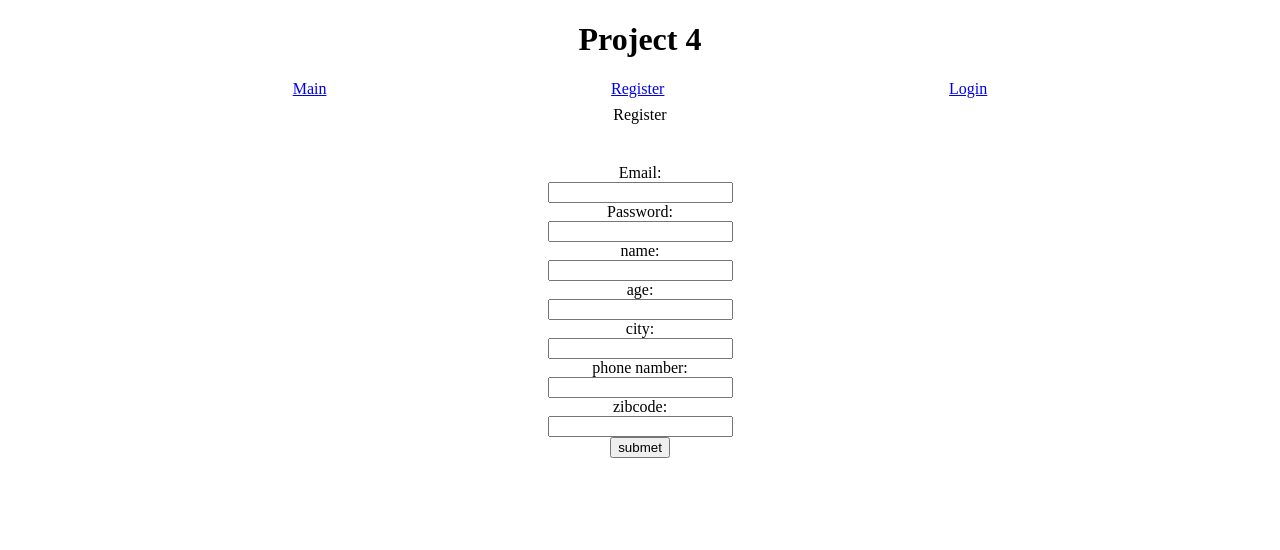
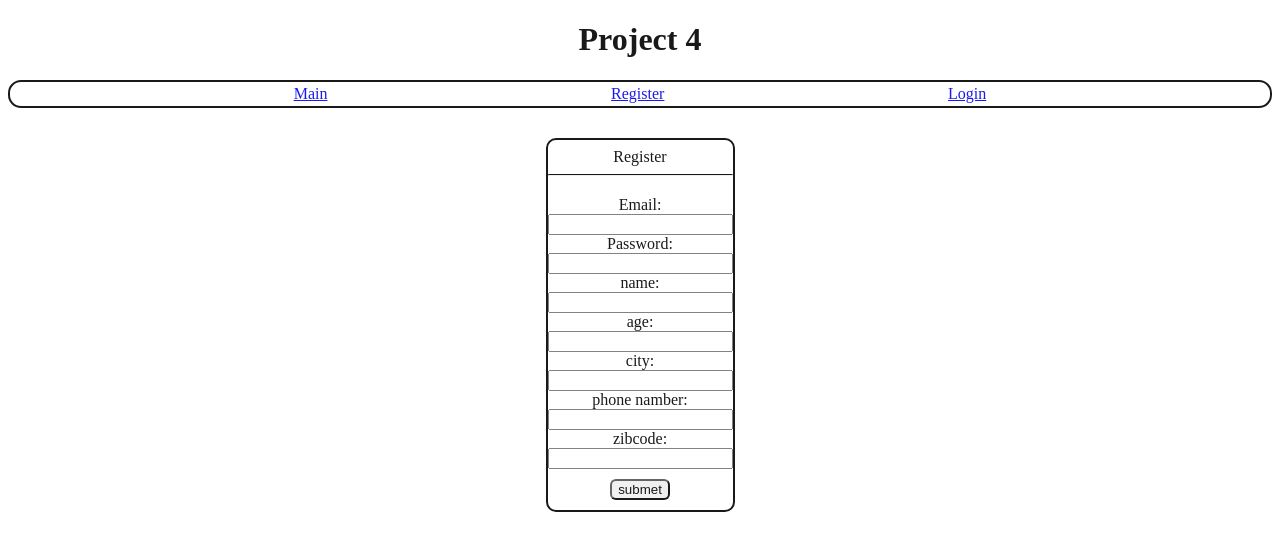
Before and after one commit to C7-AhmadTIsmail/MERAKI_Academy_Project_4, a React (Create React App) app in the folder frontend/: page /Register in a window 1280 px wide. Shown: the top 550 px of the page. Built offline with nearby package versions, Linux system fonts and the light colour scheme; the HTML template or start-up script is replaced by a standard one.

Commit message:
22. frontend basic css  to faverite page  (main page 20%) login and register css  (back end)

```diff
--- a/frontend/src/App.css
+++ b/frontend/src/App.css
@@ -1,3 +1,32 @@
 body{
     text-align: center;
+    margin-top: 0;
+    margin-left: 0;
+    margin-right: 0;
+    background-repeat: no-repeat;
+    background-attachment: fixed;
+    opacity: 0.9;
 }
+
+/* body{
+    background-image: url(photo/photo_site.jpg);
+    background-size: cover;
+} */
+
+/*
+
+
+    .btn {
+        border: none;
+        cursor: pointer;
+    } */
+
+    /* .btn:hover {
+        box-shadow: 10px -10px 5px 0px rgba(0,0,0,0.75);
+        } */
+
+        /* .buttonall:active {
+            background-color: #3e8e41;
+            box-shadow: 0 5px #363B3D;
+            transform: translateY(4px);
+        } */
--- a/frontend/src/App.js
+++ b/frontend/src/App.js
@@ -2,41 +2,27 @@ import "./App.css";
 import { Routes, Route, Link } from "react-router-dom";
 import { createContext , useEffect , useState } from "react";
 
+import Navbar from "./components/Navbar/Navbar"
 import Main from "./components/Main/Main"
 import Register from "./components/Register/Register"
 import Login from "./components/Login/Login"
 import Campaign from "./components/Campaign/Campaign"
 import Favorite from "./components/Favorite/Favorite"
-
 export const UserContext = createContext();
 
 function App() {
   const [login, setLogin] = useState(false)
 
-  const Logout=()=>{
-    localStorage.clear();
-    setLogin(false)
-  }
+
 
 
   return (
-    <UserContext.Provider value={{setLogin}}>
+    <UserContext.Provider value={{setLogin , login}}>
     <div className="App">
       <header className="App-header">
       </header>
       <h1>Project 4 </h1>
-      <div style={{ display: "flex", justifyContent: "space-evenly" }}>
-      <Link to="/"> Main </Link>
-      <Link to="/Register"> Register </Link>
-      {login?<></>:<Link to="/Login"> Login </Link>}
-
-      {login?<>
-      <Link onClick={Logout}> Logout </Link>
-      <Link to="/Campaign"> Campaign </Link>
-      <Link to="/Favorite"> Favorite </Link>
-
-      </>:<></>}
-    </div>
+      <Navbar/>
     <div>
     <Routes >
         <Route path="/" element={<Main />} />
--- /dev/null
+++ b/frontend/src/components/Favorite/Favorite.css
@@ -0,0 +1,17 @@
+.grid-container-favorite {
+    display: grid;
+    grid-template-columns: repeat(auto-fill,minmax(250px,1fr));
+    grid-gap: 30px ;
+    padding: 30px 30px;
+    border-radius: 0.3%;
+}
+.grid-container-favorite > div {
+    background-color: #19a8ad;
+    text-align: center;
+    padding: 15px 5px;
+    font-size: 30px;
+    height: 300px;
+    border-radius: 2.5%;
+    width: 240px;
+    margin-left: 30px;
+}
--- a/frontend/src/components/Favorite/Favorite.js
+++ b/frontend/src/components/Favorite/Favorite.js
@@ -2,6 +2,7 @@ import axios from 'axios';
 import React , {useContext ,useEffect , useState } from "react";
 import { useNavigate  } from "react-router-dom";
 import { UserContext } from "../../App";
+import "./Favorite.css"
 
 
 const Favorite = () => {
@@ -41,7 +42,7 @@ const Favorite = () => {
     <>
     <div>Favorite</div>
     <div>
-        <>{loopOnFavorite}</>
+        <><div className='grid-container-favorite '>{loopOnFavorite}</div></>
     </div>
     </>
     )
--- /dev/null
+++ b/frontend/src/components/Login/Login.css
@@ -0,0 +1,21 @@
+.LoginStyle{
+    display: flex;
+    justify-content: center;
+    align-items: center;
+
+}
+.LoginStyleInside{
+
+    border: 2px black solid;
+    border-radius: 10px;
+    margin-top: 30px;
+}
+
+hr{
+    border-top: 1px solid black;
+}
+.LoginButton{
+    margin-top: 10px;
+    margin-bottom: 10px;
+    border-radius: 6px;
+}
--- a/frontend/src/components/Login/Login.js
+++ b/frontend/src/components/Login/Login.js
@@ -2,6 +2,7 @@ import axios from 'axios';
 import React , {useContext ,useEffect , useState } from "react";
 import { useNavigate  } from "react-router-dom";
 import { UserContext } from "../../App";
+import "./Login.css";
 
 const Login = () => {
 
@@ -45,16 +46,19 @@ const Login = () => {
   return (
 
     <>
-
+    <div className='LoginStyle'>
+      <div className='LoginStyleInside'>
     <div style={{ marginTop: "8px" }}>Login</div>
+    <hr/>
     <div style={{ marginTop: "40px" }}>
     <label htmlFor="email">Email:</label><br/>
     <input name="email" onChange={handleChamge}></input><br/>
     <label htmlFor="password" >Password:</label><br/>
     <input name="password" onChange={handleChamge}></input><br/>
-    <button onClick={login}>LogIn</button>
+    <button className='LoginButton' onClick={login}>LogIn</button>
     </div>
-
+      </div>
+    </div>
     </>
   )
 }
--- /dev/null
+++ b/frontend/src/components/Main/Main.css
@@ -0,0 +1,17 @@
+.grid-container-main {
+    display: grid;
+    grid-template-columns: repeat(auto-fill,minmax(300px,1fr));
+    grid-gap: 30px ;
+    padding: 30px 30px;
+    border-radius: 0.3%;
+}
+.grid-container-main > div {
+    background-color: #78d5d8;
+    text-align: center;
+    padding: 15px 5px;
+    font-size: 30px;
+    height: 300px;
+    border-radius: 2.5%;
+    width: 280px;
+    margin-left: 60px;
+}
--- a/frontend/src/components/Main/Main.js
+++ b/frontend/src/components/Main/Main.js
@@ -3,7 +3,7 @@ import React , {useContext ,useEffect , useState } from "react";
 import { useNavigate  } from "react-router-dom";
 import { UserContext } from "../../App";
 import CampaignPage from "../CampaignPage/CampaignPage"
-
+import "./Main.css"
 
 
 const Main = () => {
@@ -35,9 +35,9 @@ const Main = () => {
 
   return (
     <>
-    <div style={{ marginTop: "8px" }}>Main</div>
-    <div>
-    <>{campaignPageShow?<><CampaignPage data={campaignPageData}/></>:mainGenration}</>
+    <div style={{ marginTop: "20px" }}>Main</div>
+    <div >
+    {campaignPageShow?  <CampaignPage data={campaignPageData}/>:<div className='grid-container-main'>{mainGenration}</div>}
     </div>
     </>
   )
--- /dev/null
+++ b/frontend/src/components/Navbar/Navbar.css
@@ -0,0 +1,12 @@
+.NavMain{
+    display: flex ;
+    justify-content:space-evenly ;
+    border: solid 2px black ;
+    border-radius: 13px;
+    padding-top: 3px;
+    padding-bottom: 3px;
+    margin-left: 8px;
+    margin-right: 8px;
+    position: sticky;
+    top:0;
+}
--- /dev/null
+++ b/frontend/src/components/Navbar/Navbar.js
@@ -0,0 +1,37 @@
+import React , {useContext ,useEffect , useState } from "react";
+import { Routes, Route, Link } from "react-router-dom";
+import { UserContext } from "../../App";
+import "./Navbar.css";
+const Navbar = () => {
+
+    const {setLogin , login } = useContext(UserContext);
+
+    const Logout=()=>{
+        localStorage.clear();
+        setLogin(false)
+    }
+
+
+    return (
+        <>
+            <div className="NavMain">
+                <Link to="/"> Main </Link>
+                <Link to="/Register"> Register </Link>
+
+                {login ? <></> : <Link to="/Login"> Login </Link>}
+
+                {login ? (
+                    <>
+                        <Link onClick={Logout}> Logout </Link>
+                        <Link to="/Campaign"> Campaign </Link>
+                        <Link to="/Favorite"> Favorite </Link>
+                    </>
+                ) : (
+                    <></>
+                )}
+            </div>
+        </>
+    );
+};
+
+export default Navbar;
--- /dev/null
+++ b/frontend/src/components/Register/Register.css
@@ -0,0 +1,21 @@
+.LoginStyle{
+    display: flex;
+    justify-content: center;
+    align-items: center;
+
+}
+.LoginStyleInside{
+
+    border: 2px black solid;
+    border-radius: 10px;
+    margin-top: 30px;
+}
+
+hr{
+    border-top: 1px solid black;
+}
+.submetButton{
+    margin-top: 10px;
+    margin-bottom: 10px;
+    border-radius: 6px;
+}
--- a/frontend/src/components/Register/Register.js
+++ b/frontend/src/components/Register/Register.js
@@ -1,10 +1,12 @@
 import React from 'react';
 import axios from 'axios';
-import {useContext ,useEffect , useState } from "react";
-import {useRef} from 'react';
+import "./Register.css";
+import { useContext, useEffect, useState } from "react";
+import { useRef } from 'react';
+import "./Register.css";
 
 const Register = () => {
-  const usertest={
+  const usertest = {
     email: null,
     password: null,
     name: null,
@@ -15,21 +17,21 @@ const Register = () => {
     role: "64047450f9276133c0753cfc"
   }
   const [userData, setUserData] = useState(usertest)
-  const {email , password , name , age , city , phoneNumber , zipcode}=userData
+  const { email, password, name, age, city, phoneNumber, zipcode } = userData
   const [error, setError] = useState({})
 
   // const validateData=()=>{
   //
   // }
 
-  const handleChamge=(e)=>{
-    const {name,value}=e.target
-    setUserData((preData)=>({...preData,[name]:value}))
+  const handleChamge = (e) => {
+    const { name, value } = e.target
+    setUserData((preData) => ({ ...preData, [name]: value }))
   }
 
-  const submet=()=>{
+  const submet = () => {
 
-    axios.post('http://localhost:5000/user/signUp',userData)
+    axios.post('http://localhost:5000/user/signUp', userData)
       .then(function (response) {
         console.log(response);
       })
@@ -42,23 +44,28 @@ const Register = () => {
 
   return (
     <>
+      <div className='LoginStyle'>
+        <div className='LoginStyleInside'>
           <div style={{ marginTop: "8px" }}>Register</div>
-    <div style={{ marginTop: "40px" }}>
-    <label  htmlFor="email" >Email: </label><br/>
-    <input name="email" onChange={handleChamge}></input><br/>
-    <label htmlFor="password" >Password: </label><br/>
-    <input  name="password" onChange={handleChamge}></input><br/>
-    <label htmlFor="name" >name: </label><br/>
-    <input   name="name" onChange={handleChamge}></input><br/>
-    <label htmlFor="age" >age:</label><br/>
-    <input  name="age" onChange={handleChamge}></input><br/>
-    <label htmlFor="city" >city:</label><br/>
-    <input   name="city" onChange={handleChamge}></input><br/>
-    <label htmlFor="phoneNumber" >phone namber:</label><br/>
-    <input  name="phoneNumber" onChange={handleChamge}></input><br/>
-    <label htmlFor="zipcode" >zibcode:</label><br/>
-    <input  name="zipcode" onChange={handleChamge}></input><br/>
-    <button onClick={submet}>submet</button>
+          <hr/>
+          <div style={{ marginTop: "20px" }}>
+            <label htmlFor="email" >Email: </label><br />
+            <input name="email" onChange={handleChamge}></input><br />
+            <label htmlFor="password" >Password: </label><br />
+            <input name="password" onChange={handleChamge}></input><br />
+            <label htmlFor="name" >name: </label><br />
+            <input name="name" onChange={handleChamge}></input><br />
+            <label htmlFor="age" >age:</label><br />
+            <input name="age" onChange={handleChamge}></input><br />
+            <label htmlFor="city" >city:</label><br />
+            <input name="city" onChange={handleChamge}></input><br />
+            <label htmlFor="phoneNumber" >phone namber:</label><br />
+            <input name="phoneNumber" onChange={handleChamge}></input><br />
+            <label htmlFor="zipcode" >zibcode:</label><br />
+            <input name="zipcode" onChange={handleChamge}></input><br />
+            <button className='submetButton' onClick={submet}>submet</button>
+          </div>
+        </div>
       </div>
     </>
   )
```
Lines whose indentation alone changed are shown as unchanged.
